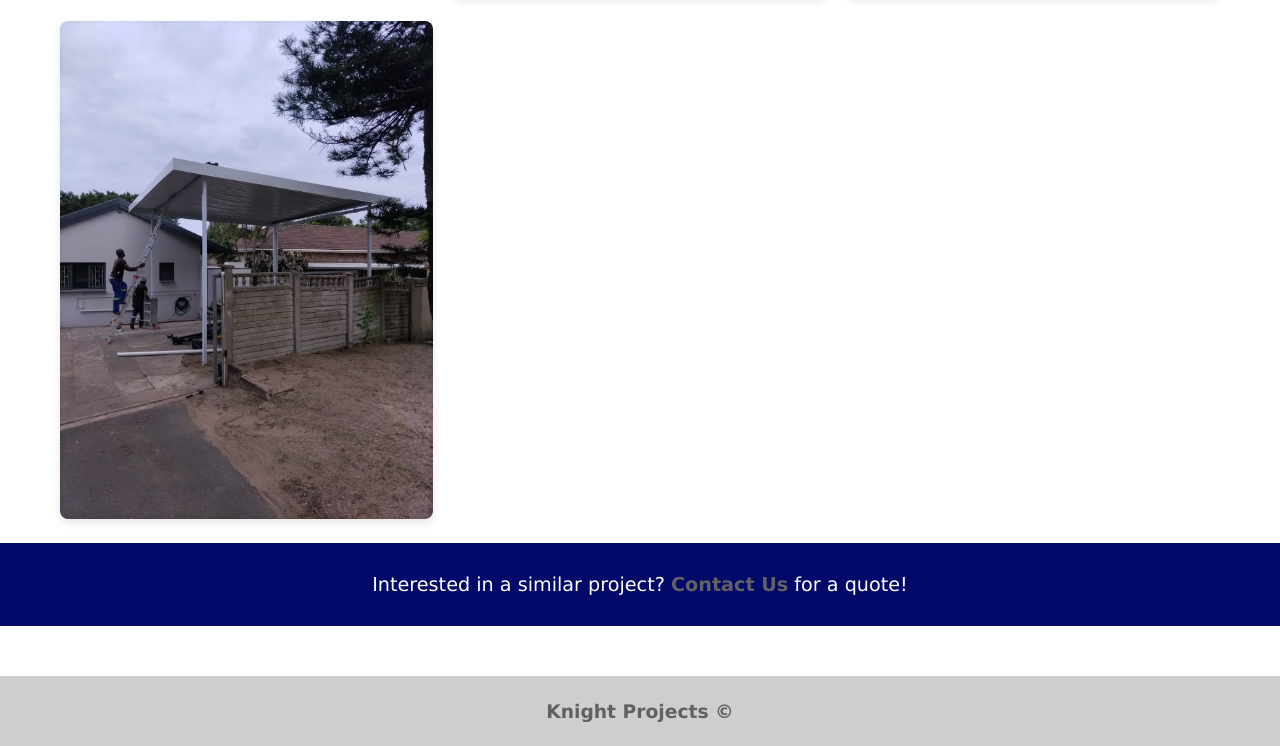
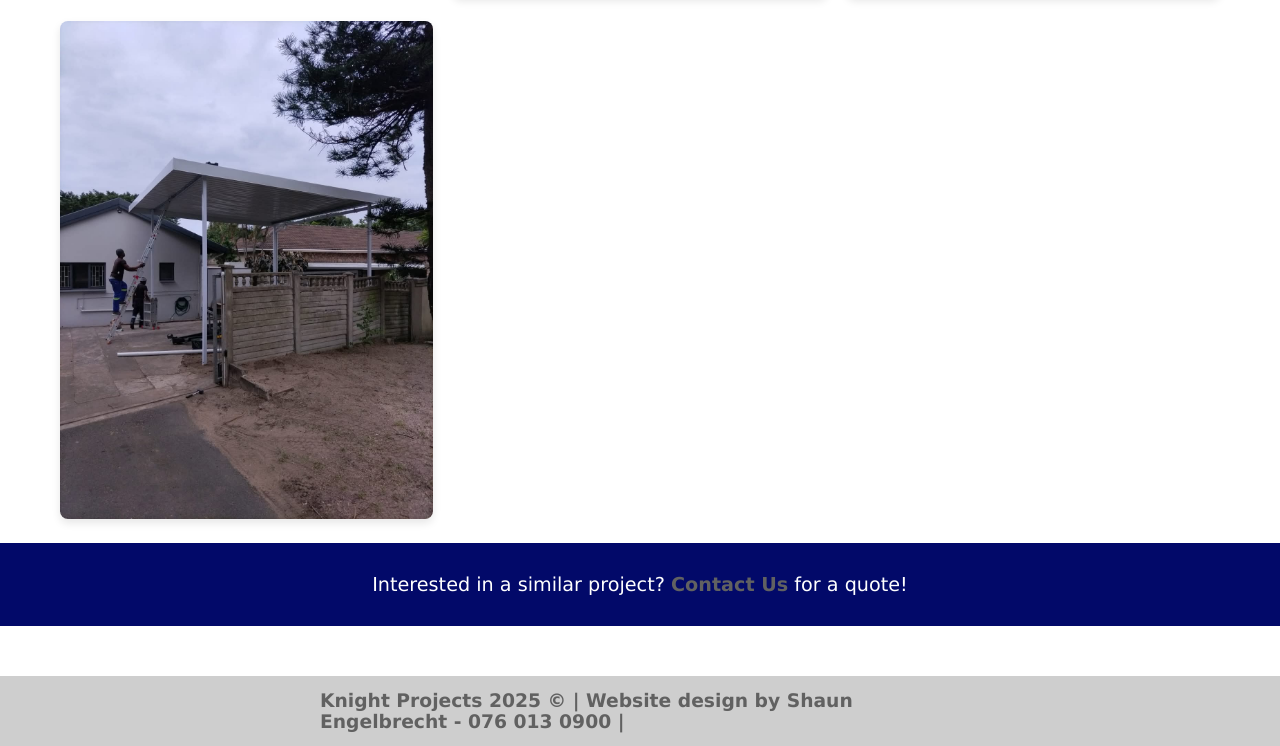
Before and after one commit to ShaunEng-design/Knight-Projects, a plain HTML site: page carports.html in a window 1280 px wide. Shown: the part 1267-2013 px from the top of the page. Drawn offline with Linux system fonts and the light colour scheme.

Commit message:
Update carports.html

```diff
--- a/carports.html
+++ b/carports.html
@@ -74,8 +74,8 @@
 </div>
 
             <footer>
-                <h3>Knight Projects &copy;</h3>
-            </footer>
+    <h3>Knight Projects 2025 &copy; | Website design by Shaun Engelbrecht - 076 013 0900 |</h3>
+</footer>
 
         </body>
 </html>
```
